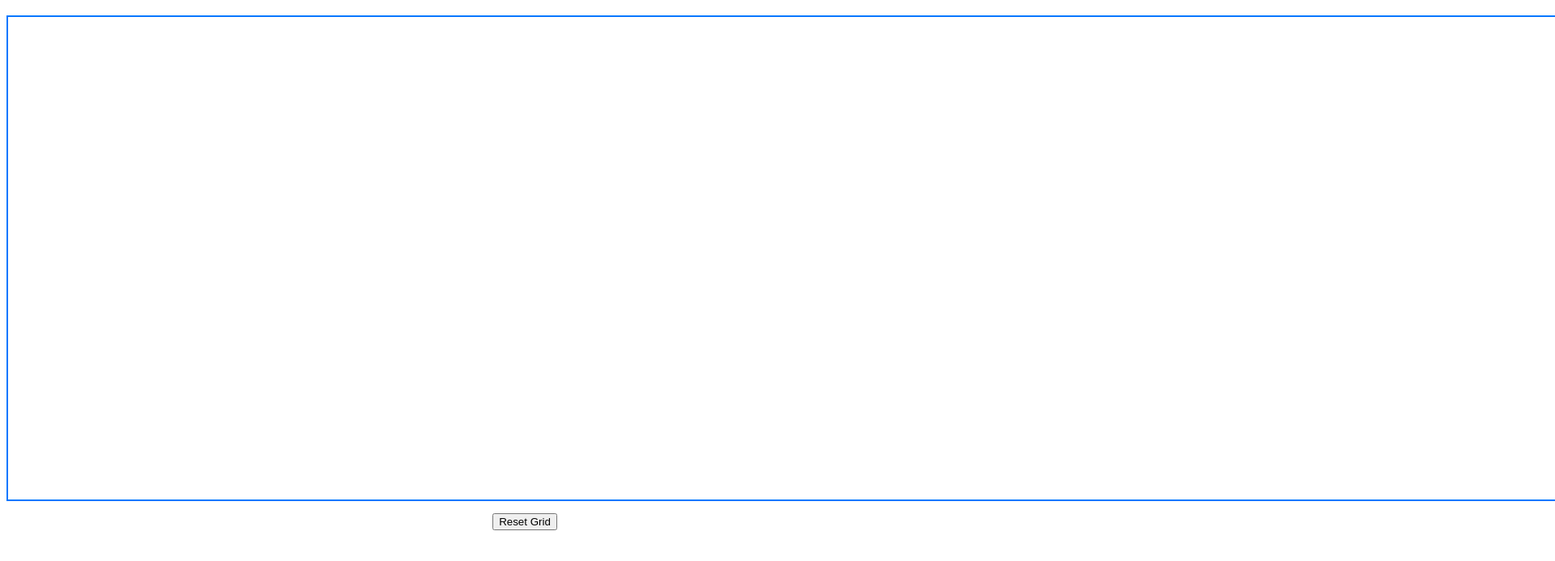
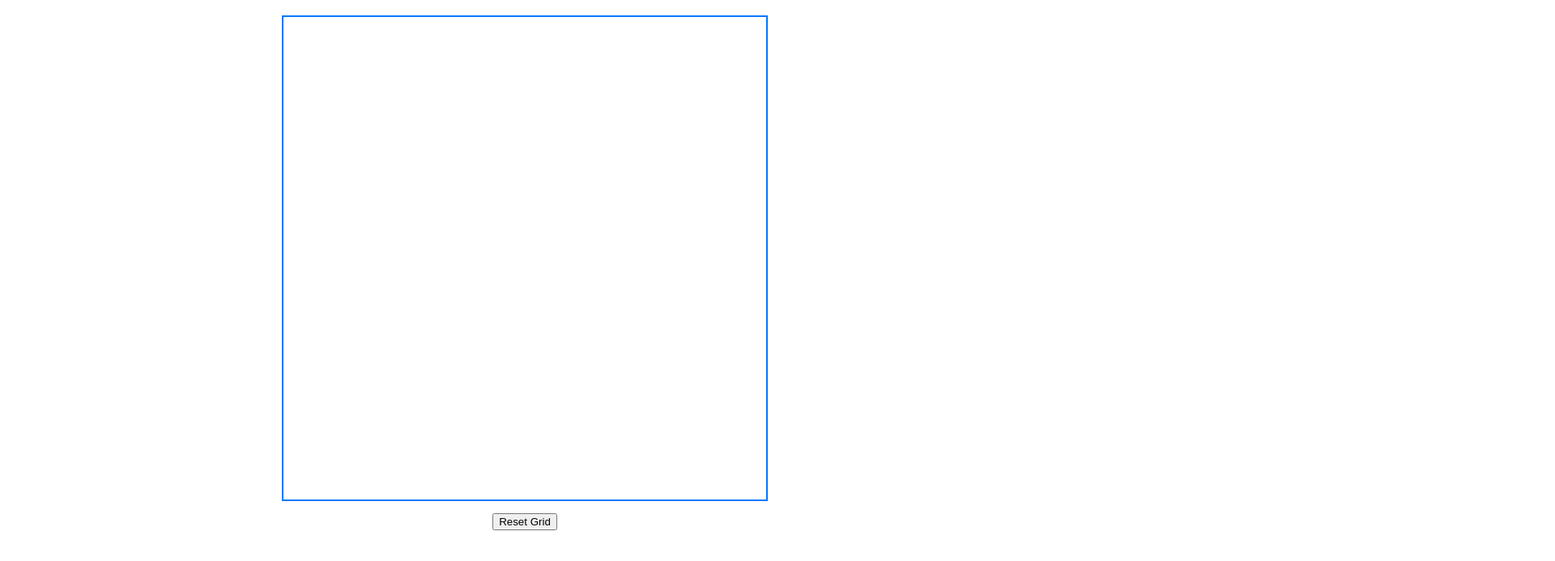
Before and after one commit to MidgeOnGithub/js-etch-a-sketch, a plain HTML site: page index.html in a window 1280 px wide. Shown: the part 61-754 px from the top of the page at 81% size, 1920 px wide, since content can reach past the window. Drawn offline with Linux system fonts and the light colour scheme.

Commit message:
Fixes a width size typo.

```diff
--- a/script.js
+++ b/script.js
@@ -23,7 +23,6 @@ function createGrid(size) {
             let cell = document.createElement('span');
             cell.style.backgroundColor = 'black';
             cell.style.opacity = '0';
-            // cell.addEventListener('mouseover', darken);
             cell.style.gridColumn = `${col} / span 1`;
             cell.style.gridRow = `${row} / span 1`;
             container.appendChild(cell);
--- a/style.css
+++ b/style.css
@@ -13,7 +13,7 @@ h1 {
     box-sizing: border-box;
     display: grid;
     height: 600px;
-    width: 6000px;
+    width: 600px;
     margin: 15px auto;
     border: 2px solid #0077ff;
 }
```
